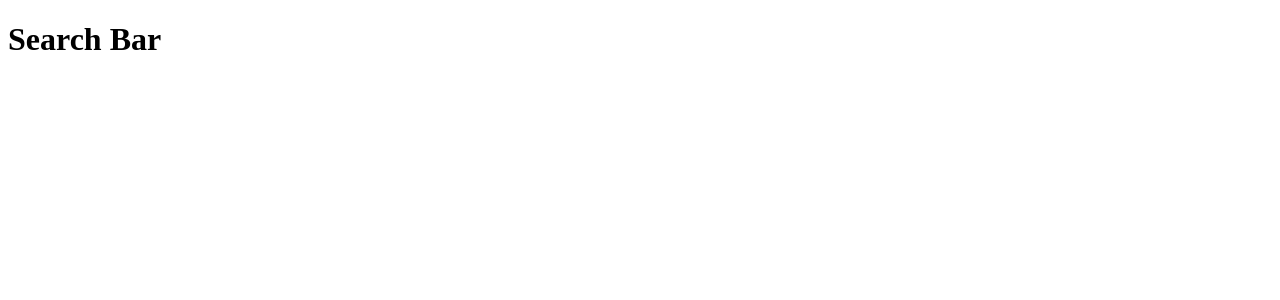
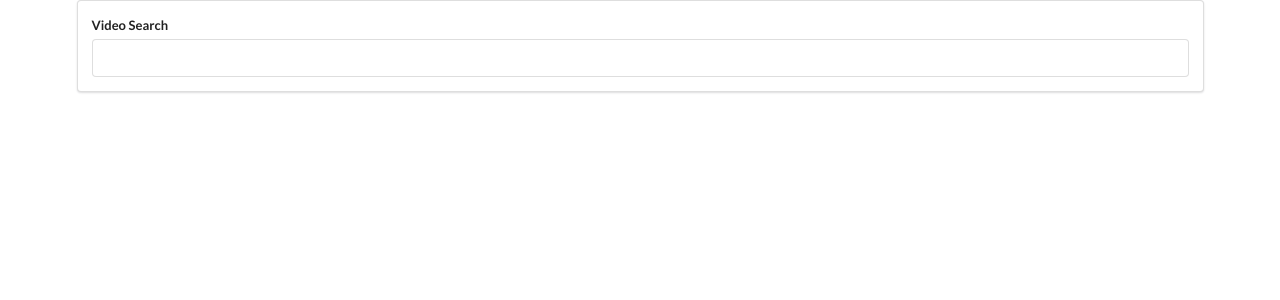
Before and after one commit to dcitllc/YouTuby, a React (Create React App) app: page / in a window 1280 px wide. Shown: the top 300 px of the page. Built offline with nearby package versions, Linux system fonts and the light colour scheme.

Commit message:
Added some styles with semantic for SearchBar

```diff
--- a/public/index.html
+++ b/public/index.html
@@ -1,15 +1,22 @@
 <!DOCTYPE html>
 <html lang="en">
   <head>
-    <meta charset="utf-8">
-    <link rel="shortcut icon" href="%PUBLIC_URL%/favicon.ico">
-    <meta name="viewport" content="width=device-width, initial-scale=1, shrink-to-fit=no">
-    <meta name="theme-color" content="#000000">
+    <meta charset="utf-8" />
+    <link rel="shortcut icon" href="%PUBLIC_URL%/favicon.ico" />
+    <meta
+      name="viewport"
+      content="width=device-width, initial-scale=1, shrink-to-fit=no"
+    />
+    <meta name="theme-color" content="#000000" />
+    <link
+      rel="stylesheet"
+      href="https://cdnjs.cloudflare.com/ajax/libs/semantic-ui/2.4.1/semantic.min.css"
+    />
     <!--
       manifest.json provides metadata used when your web app is added to the
       homescreen on Android. See https://developers.google.com/web/fundamentals/web-app-manifest/
     -->
-    <link rel="manifest" href="%PUBLIC_URL%/manifest.json">
+    <link rel="manifest" href="%PUBLIC_URL%/manifest.json" />
     <!--
       Notice the use of %PUBLIC_URL% in the tags above.
       It will be replaced with the URL of the `public` folder during the build.
@@ -22,9 +29,7 @@
     <title>React App</title>
   </head>
   <body>
-    <noscript>
-      You need to enable JavaScript to run this app.
-    </noscript>
+    <noscript> You need to enable JavaScript to run this app. </noscript>
     <div id="root"></div>
     <!--
       This HTML file is a template.
--- a/src/component/App.js
+++ b/src/component/App.js
@@ -4,7 +4,7 @@
 class App extends Component {
   render() {
     return (
-      <div>
+      <div className="ui container">
         <SearchBar />
       </div>
     );
--- a/src/component/SearchBar.js
+++ b/src/component/SearchBar.js
@@ -1,10 +1,23 @@
 import React, { Component } from "react";
 
 class SearchBar extends Component {
+  state = { term: "" };
+
+  onInputChange = () => {};
+
   render() {
     return (
-      <div>
-        <h1>Search Bar</h1>
+      <div className="ui segment search-bar ">
+        <form className="ui form">
+          <div className="field">
+            <label htmlFor="">Video Search</label>
+            <input
+              type="text"
+              value={this.state.term}
+              onChange={this.onInputChange}
+            />
+          </div>
+        </form>
       </div>
     );
   }
```
Also changed, not shown: 1 other file (tests, documents, lock files or other folders).
